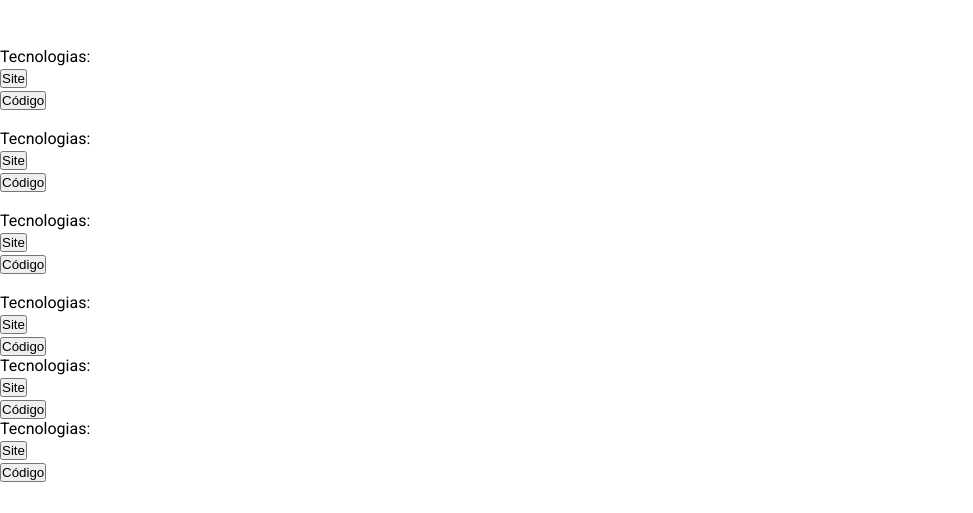
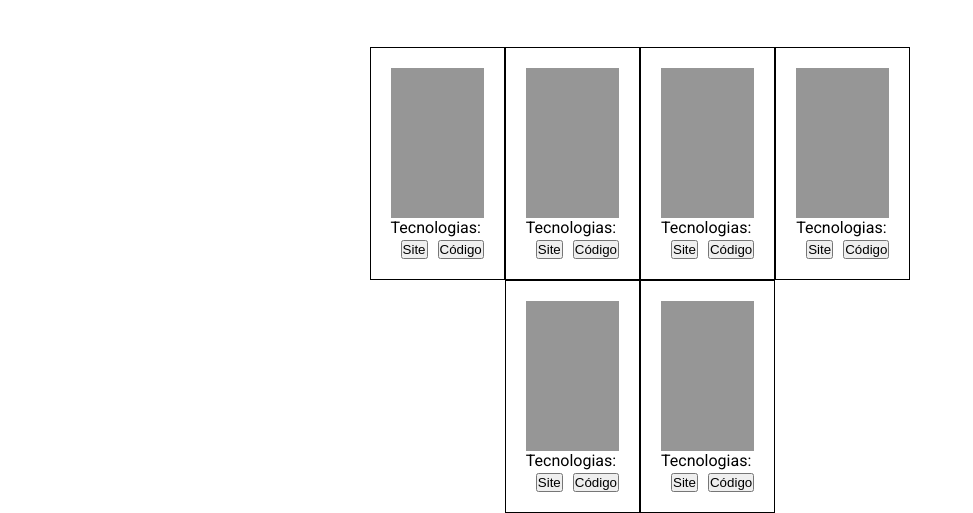
Before and after one commit to SamuelAlmeidaS/Portfolio, a plain HTML site: page index.html in a window 1280 px wide. Shown: the part 716-1229 px from the top of the page, without its empty margins (0-973 px from the left). Before the commit the page ends 1198 px from the top, so only its background shows below. Drawn offline with Linux system fonts and the light colour scheme; a script that the page names is missing.

Commit message:
add style project

```diff
--- a/style.css
+++ b/style.css
@@ -90,3 +90,31 @@ h2 {
     font-size: 18px;
     margin-top: 15px;
 }
+
+.projects {
+    width: 50%;
+    margin: 0 auto;
+    display: flex;
+    flex-wrap: wrap;
+    justify-content: center;
+}
+
+.project {
+    border: 1px solid black;
+    padding: 20px;
+}
+
+.img-project {
+    width: 100%;
+    height: 150px;
+    background-color: rgba(0, 0, 0, 0.411);
+}
+
+.bnt-project ul {
+    display: flex;
+}
+
+.bnt-project ul li {
+    list-style: none;
+    margin-left: 10px;
+}
```
